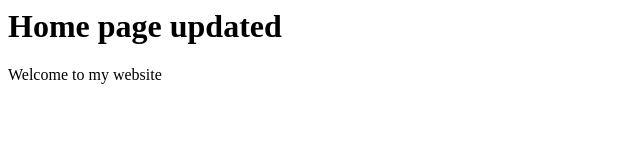
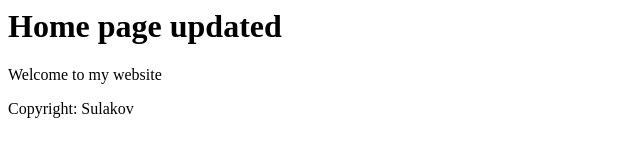
Before and after one commit to PeteSulakov/demo, a plain HTML site: page index.html in a window 1280 px wide. Shown: the whole page, without its empty margins (0-640 px from the left). Drawn offline with Linux system fonts and the light colour scheme.

Commit message:
Learning to work together

```diff
--- a/index.html
+++ b/index.html
@@ -5,5 +5,6 @@
 	<body>
 		<h1>Home page updated</h1>
 		<p>Welcome to my website</p>
+		<p>Copyright: Sulakov</p>
 	</body>
 </html>
```
